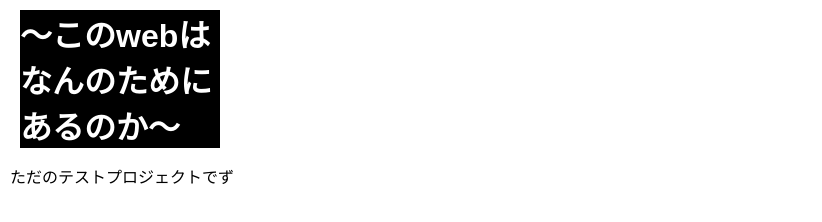
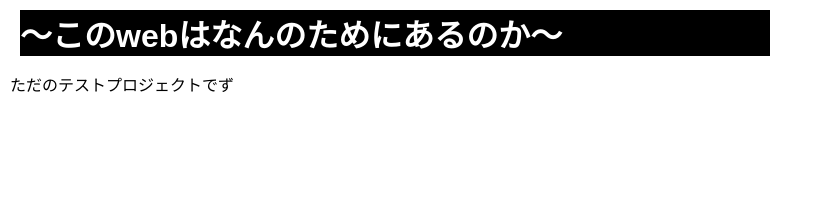
Before and after one commit to BLACKCATS77/my-web, a plain HTML site: page index.html in a window 1280 px wide. Shown: the whole page, without its empty margins (0-822 px from the left). Drawn offline with Linux system fonts and the light colour scheme.

Commit message:
Update styles.css

```diff
--- a/styles.css
+++ b/styles.css
@@ -4,7 +4,7 @@ body {
   margin: 10px;
 }
 h1 {
-  width: 200px;
+  width: 750px;
   background-color: #000000;
   color: #ffffff;
   margin: 10px;
```
